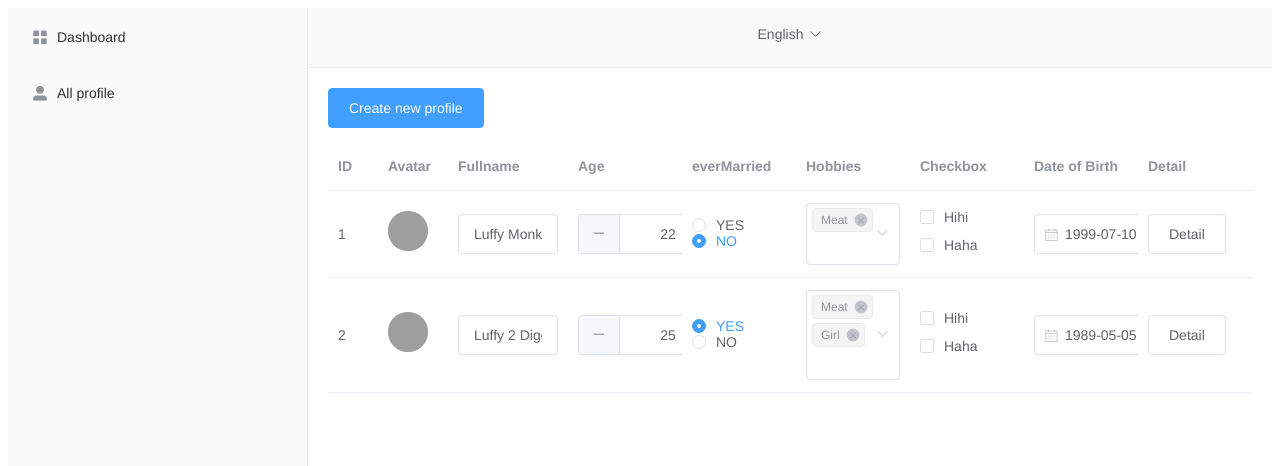
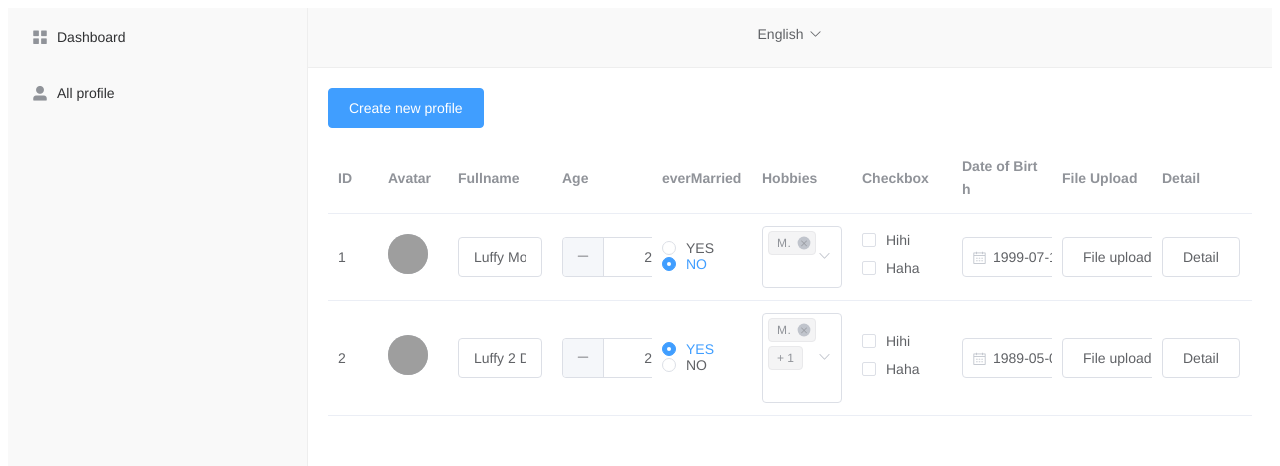
Before and after one commit to nws-dongnt/vuejs_sample, a Vue app: page /all-profile in a window 1280 px wide. Shown: the top 466 px of the page. Built offline with nearby package versions, Linux system fonts and the light colour scheme; grey boxes are pictures that could not be loaded.

Commit message:
done custom table

```diff
--- a/src/components/CustomTable/control/button/Button.vue
+++ b/src/components/CustomTable/control/button/Button.vue
@@ -1,5 +1,20 @@
 <template>
   <el-button
+    v-if="props.click"
+    :size="props.size"
+    :plain="props.plain"
+    :round="props.round"
+    :loading="props.loading"
+    :disabled="props.disabled"
+    :icon="props.icon"
+    :autofocus="props.autofocus"
+    :nativeType="props.nativeType"
+    @click="props.click(id)"
+  >
+    {{ props.label }}
+  </el-button>
+  <el-button
+    v-else
     :size="props.size"
     :plain="props.plain"
     :round="props.round"
@@ -20,5 +35,6 @@ import TemplateButton from "./button";
 @Component
 export default class Button extends Vue {
   @Prop() private props!: TemplateButton;
+  @Prop() private id!: string | number;
 }
 </script>
--- a/src/components/CustomTable/control/button/button.ts
+++ b/src/components/CustomTable/control/button/button.ts
@@ -30,7 +30,7 @@ export default class TemplateButton {
 
     label!: string;
 
-    click!: (id: any) => void;
+    click?: (id: any) => void;
 
     constructor(init?: Partial<TemplateButton>) {
         Object.assign(this, init);
--- a/src/components/CustomTable/control/select/Select.vue
+++ b/src/components/CustomTable/control/select/Select.vue
@@ -25,6 +25,7 @@
     :popperAppendToBody="props.popperAppendToBody"
     :focus="props.focus"
     :blur="props.blur"
+    :collapse-tags="props.collapseTags"
   >
     <el-option
       v-for="(item, index) in props.options"
--- a/src/components/CustomTable/control/select/select.ts
+++ b/src/components/CustomTable/control/select/select.ts
@@ -82,6 +82,8 @@ export default class TemplateSelect {
 
     options!: TemplateOption[];
 
+    collapseTags?: boolean;
+
     constructor(init?: Partial<TemplateSelect>) {
         Object.assign(this, init);
     }
--- a/src/components/CustomTable/control/upload/Upload.vue
+++ b/src/components/CustomTable/control/upload/Upload.vue
@@ -0,0 +1,49 @@
+<template>
+  <el-upload
+    :action="props.action"
+    :headers="props.headers"
+    :multiple="props.multiple"
+    :data="props.data"
+    :name="props.name"
+    :withCredentials="props.withCredentials"
+    :showFileList="props.showFileList"
+    :drag="props.drag"
+    :accept="props.accept"
+    :onPreview="props.onPreview"
+    :onRemove="props.onRemove"
+    :onSuccess="props.onSuccess"
+    :onError="props.onError"
+    :onProgress="props.onProgress"
+    :onChange="props.onChange"
+    :beforeUpload="props.beforeUpload"
+    :thumbnailMode="props.thumbnailMode"
+    :fileList="props.fileList"
+    :listType="props.listType"
+    :autoUpload="props.autoUpload"
+    :httpRequest="props.httpRequest"
+    :disabled="props.disabled"
+    :limit="props.limit"
+    :onExceed="props.onExceed"
+    :clearFiles="props.clearFiles"
+    :abort="props.abort"
+    :submit="props.submit"
+  >
+    <Button :props="props.buttonProps" />
+  </el-upload>
+</template>
+
+<script lang="ts">
+import { Prop, Component, Vue } from "vue-property-decorator";
+import TemplateUpload from "./upload";
+import Button from "../button/Button.vue";
+
+@Component({
+  components: {
+    Button,
+  },
+})
+export default class InputNumber extends Vue {
+  @Prop() private props!: TemplateUpload;
+  @Prop() private value!: any;
+}
+</script>
--- a/src/components/CustomTable/control/upload/upload.ts
+++ b/src/components/CustomTable/control/upload/upload.ts
@@ -1,5 +1,5 @@
 import { ElUploadInternalFileDetail, ElUploadProgressEvent, ElUploadInternalRawFile, FileListItem, ListType, HttpRequestOptions } from "../common";
-
+import TemplateButton from "../../control/button/button";
 export default class TemplateUpload {
     /** Request URL (required) */
     action!: string;
@@ -82,6 +82,8 @@ export default class TemplateUpload {
     /** Upload the file list manually */
     submit?: () => void;
 
+    buttonProps!: TemplateButton;
+
     constructor(init?: Partial<TemplateUpload>) {
         Object.assign(this, init);
     }
--- a/src/components/CustomTable/index.vue
+++ b/src/components/CustomTable/index.vue
@@ -21,7 +21,8 @@
           <Button
             v-if="col.template.button"
             :props="col.template.button"
-            @click="col.template.button.click(scope.row.id)"
+            :id="scope.row.id"
+            @click="col.template.button.click"
           />
           <Checkbox
             v-if="col.template.checkbox"
@@ -44,7 +45,7 @@
             :props="col.template.inputNumber"
             :value="scope.row[col.prop]"
           />
-           <Radio
+          <Radio
             v-if="col.template.radio"
             :value="scope.row[col.prop]"
             :propsRadios="col.template.radio.radios"
@@ -54,7 +55,8 @@
             v-if="col.template.select"
             :value="scope.row[col.prop]"
             :props="col.template.select"
-           />
+          />
+          <Upload v-if="col.template.upload" :props="col.template.upload" />
         </div>
         <span v-else> {{ scope.row[col.prop] }}</span>
       </template>
@@ -187,7 +189,7 @@ export class ColumnTemplate {
   inputNumber?: TemplateInputNumber;
   radio?: TemplateRadio;
   select?: TemplateSelect;
-  update?: TemplateUpload;
+  upload?: TemplateUpload;
   constructor(init?: Partial<ColumnTemplate>) {
     Object.assign(this, init);
   }
--- a/src/views/AllProfile.vue
+++ b/src/views/AllProfile.vue
@@ -5,8 +5,9 @@
         style="float: left; margin-bottom: 15px"
         @click="toCreatePage"
         type="primary"
-        >{{ $t("all_profile.create_profile") }}</el-button
       >
+        {{ $t("all_profile.create_profile") }}
+      </el-button>
       <CustomTable :datasource="tableData" :columns="columns" />
     </AdminLayout>
   </div>
@@ -51,6 +52,8 @@ import TemplateRadio, {
   TemplateRadioChild,
   TemplateRadioGroup,
 } from "../components/CustomTable/control/radio/radio";
+
+import TemplateUpload from "../components/CustomTable/control/upload/upload";
 
 export class PersonInfoModel {
   id = "";
@@ -130,7 +133,7 @@ export default class AllProfile extends Vue {
       }),
     });
 
-     const hobbiesOptions = allHobbies.map((hob) => ({
+    const hobbiesOptions = allHobbies.map((hob) => ({
       value: hob.id,
       label: hob.name,
     }));
@@ -144,7 +147,7 @@ export default class AllProfile extends Vue {
           options: hobbiesOptions,
           multiple: true,
           filterable: true,
-          // collapse-tags: true //TODO dongnt
+          collapseTags: true,
         }),
       }),
     });
@@ -195,13 +198,30 @@ export default class AllProfile extends Vue {
       }),
     });
 
+    const colFileUpload = new CustomColumn({
+      prop: "avatar",
+      label: "File Upload",
+      template: new ColumnTemplate({
+        upload: new TemplateUpload({
+          buttonProps: new TemplateButton({
+            label: "File upload",
+          }),
+          action: "#",
+          autoUpload: false,
+          showFileList: false,
+          onChange: (file: any) => this.toggleUpload(file),
+          onRemove: (file: any) => this.toggleUpload(file),
+        }),
+      }),
+    });
+
     const colButton = new CustomColumn({
       prop: "detail",
       label: this.$t("all_profile.detail"),
       template: new ColumnTemplate({
         button: new TemplateButton({
           label: "Detail",
-          click: this.toDetailPage, //TODO dongnt
+          click: (id) => this.toDetailPage(id),
         }),
       }),
     });
@@ -215,6 +235,7 @@ export default class AllProfile extends Vue {
       colHobbies,
       colCheckbox,
       colDOB,
+      colFileUpload,
       colButton,
     ];
 
@@ -258,5 +279,9 @@ export default class AllProfile extends Vue {
   toDetailPage(id: string) {
     this.$router.push(`/profile-detail/update/` + id);
   }
+
+  public toggleUpload(file: any) {
+    console.log(file);
+  }
 }
 </script>
```
